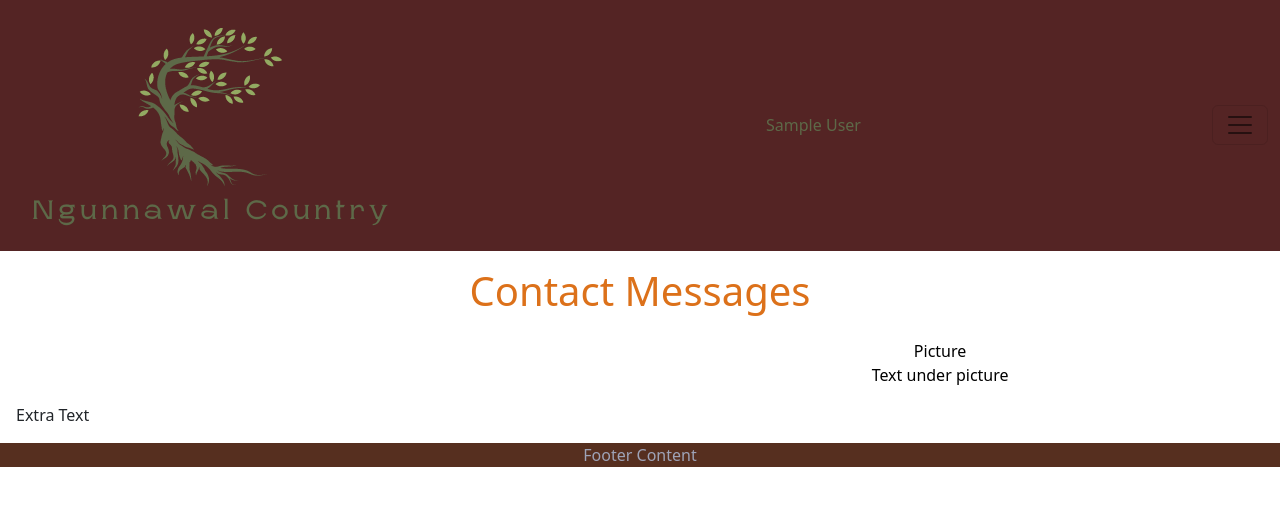
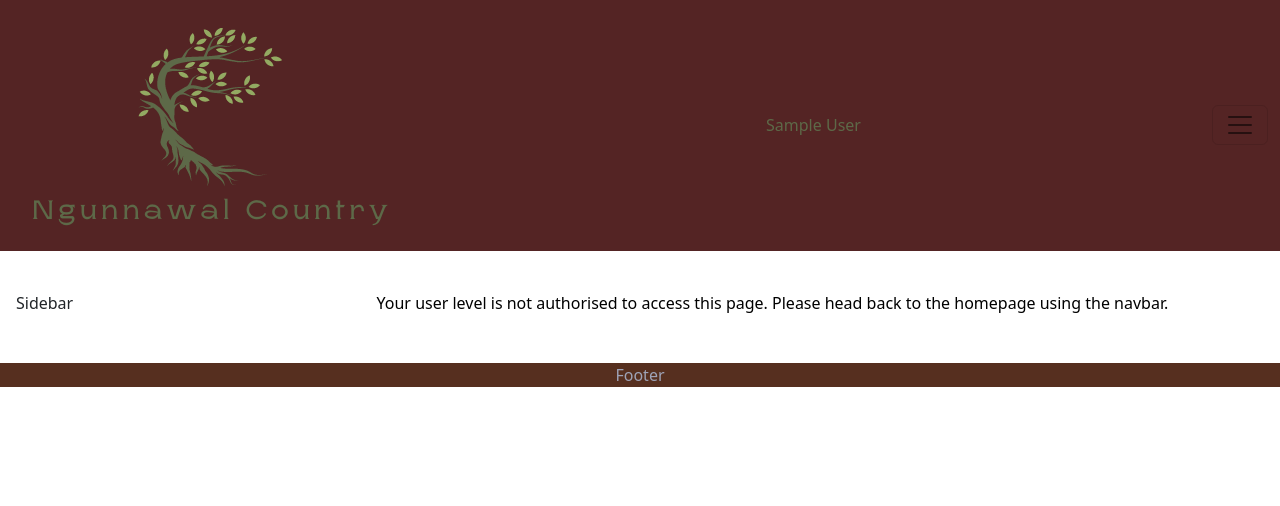
Before and after one commit to Cinnayanny/flaskProject, a Flask app: page /contact_messages in a window 1280 px wide. Shown: the part 169-675 px from the top of the page. Run offline with Flask 2, Linux system fonts and the light colour scheme; the visitor is signed in with stand-in values (Sample User, id 1); data comes from the database, SQL or seed files in the repository; both versions use the stored data as it was after the commit; data that the repository does not hold is empty; some libraries are stand-ins or nearby versions.

Commit message:
unauthorised.html init

```diff
--- a/app.py
+++ b/app.py
@@ -52,16 +52,19 @@ def view_todo():
     return render_template("todo.html", todos=all_todo, user=current_user)
 @app.route("/todoedit/<todo_id>", methods=["POST", "GET"])
 def edit_note(todo_id):
-    if request.method == "POST":
-        db.session.query(todo).filter_by(id=todo_id).update({
-            "text": request.form['text'],
-            "done": True if request.form['done'] == "on" else False
-        })
-        db.session.commit()
-    elif request.method == "GET":
-        db.session.query(todo).filter_by(id=todo_id).delete()
-        db.session.commit()
-    return redirect("/todo", code=302, user=current_user)
+    if current_user.is_admin():
+        if request.method == "POST":
+            db.session.query(todo).filter_by(id=todo_id).update({
+                "text": request.form['text'],
+                "done": True if request.form['done'] == "on" else False
+            })
+            db.session.commit()
+        elif request.method == "GET":
+            db.session.query(todo).filter_by(id=todo_id).delete()
+            db.session.commit()
+        return redirect("/todo", code=302, user=current_user)
+    else:
+        return render_template("unauthorised.html", user=current_user)
 
 if __name__ == '__main__':
     app.run()
@@ -132,5 +135,8 @@ def profile():
 @app.route('/contact_messages')
 @login_required
 def view_contact_messages():
-    contact_messages = Contact.query.all()
-    return render_template("contactMessages.html", title="Contact Messages", user=current_user, messages=contact_messages)
+    if current_user.is_admin():
+        contact_messages = Contact.query.all()
+        return render_template("contactMessages.html", title="Contact Messages", user=current_user, messages=contact_messages)
+    else:
+        return render_template("unauthorised.html", user=current_user)
--- a/templates/template.html
+++ b/templates/template.html
@@ -24,7 +24,7 @@
     <div class="collapse navbar-collapse" id="navbarNav"> <!--It's a collapsable navbar-->
       <ul class="navbar-nav">
         <li class="nav-item">
-          <a class="nav-link"  href="">Home</a> <!--This page already opens on index.html. Adding it breaks the link-->
+          <a class="nav-link"  href="/">Home</a> <!--This page already opens on index.html. Adding it breaks the link-->
         </li>
         <li class="nav-item">
           <a class="nav-link" href="/history">History</a>
--- /dev/null
+++ b/templates/unauthorised.html
@@ -0,0 +1,16 @@
+{% extends 'template.html' %}
+
+{# Place the content for the cellContent1 in this block #}
+{% block cellContent1 %}
+    Sidebar
+{% endblock %}
+
+{# Place the content for the cellContent2 in this block #}
+{% block cellContent2 %}
+    <p style="color:black">Your user level is not authorised to access this page. Please head back to the homepage using the navbar.</p>
+{% endblock %}
+
+{# Place the content for the cellContent3 in this block #}
+{% block cellContent4 %}
+    Footer
+{% endblock %}
```
Also changed, not shown: ngunnawal.db.
